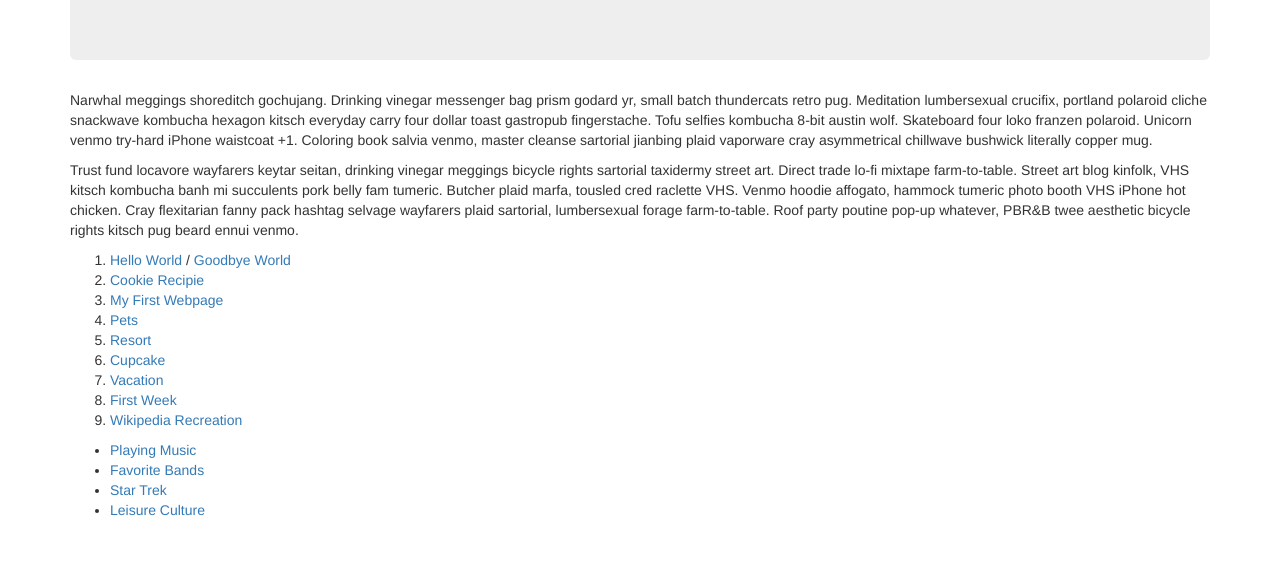
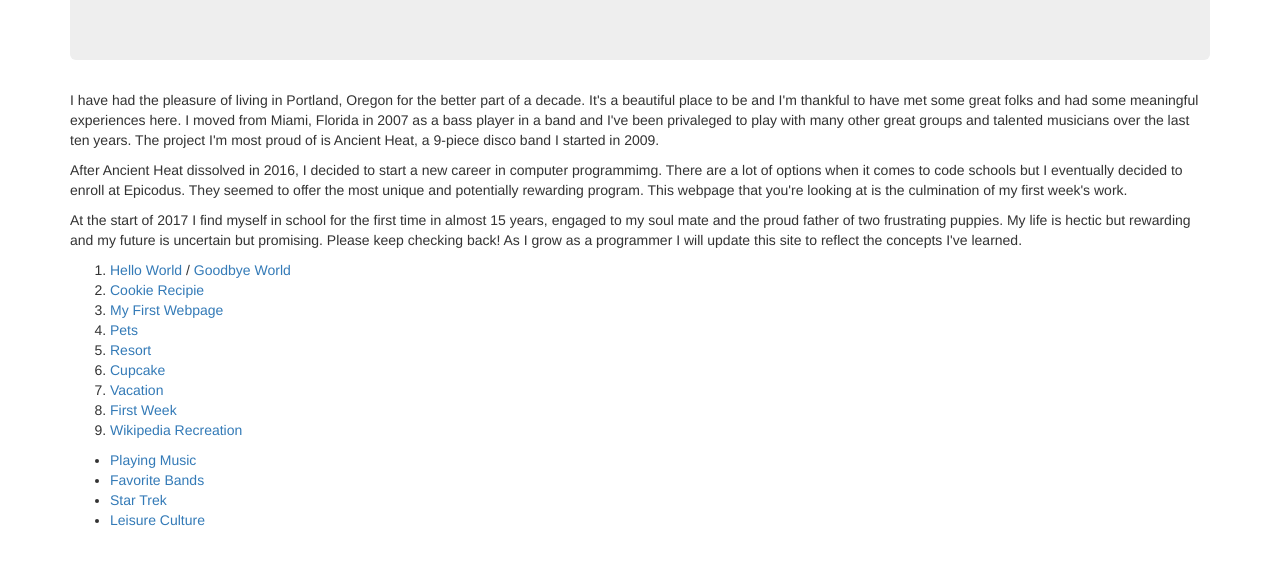
Before and after one commit to Brendangrubb/portfolio, a plain HTML site: page index.html in a window 1280 px wide. Shown: the part 180-744 px from the top of the page. Drawn offline with Linux system fonts and the light colour scheme.

Commit message:
add about me content

```diff
--- a/index.html
+++ b/index.html
@@ -14,9 +14,12 @@
       </div>
 
       <div  class="about-me">
-        <p>Narwhal meggings shoreditch gochujang. Drinking vinegar messenger bag prism godard yr, small batch thundercats retro pug. Meditation lumbersexual crucifix, portland polaroid cliche snackwave kombucha hexagon kitsch everyday carry four dollar toast gastropub fingerstache. Tofu selfies kombucha 8-bit austin wolf. Skateboard four loko franzen polaroid. Unicorn venmo try-hard iPhone waistcoat +1. Coloring book salvia venmo, master cleanse sartorial jianbing plaid vaporware cray asymmetrical chillwave bushwick literally copper mug.</p>
+        <p>I have had the pleasure of living in Portland, Oregon for the better part of a decade. It's a beautiful place to be and I'm thankful to have met some great folks and had some meaningful experiences here. I moved from Miami, Florida in 2007 as a bass player in a band and I've been privaleged to play with many other great groups and talented musicians over the last ten years. The project I'm most proud of is Ancient Heat, a 9-piece disco band I started in 2009.</p>
 
-        <p>Trust fund locavore wayfarers keytar seitan, drinking vinegar meggings bicycle rights sartorial taxidermy street art. Direct trade lo-fi mixtape farm-to-table. Street art blog kinfolk, VHS kitsch kombucha banh mi succulents pork belly fam tumeric. Butcher plaid marfa, tousled cred raclette VHS. Venmo hoodie affogato, hammock tumeric photo booth VHS iPhone hot chicken. Cray flexitarian fanny pack hashtag selvage wayfarers plaid sartorial, lumbersexual forage farm-to-table. Roof party poutine pop-up whatever, PBR&B twee aesthetic bicycle rights kitsch pug beard ennui venmo.</p>
+        <p>After Ancient Heat dissolved in 2016, I decided to start a new career in computer programmimg. There are a lot of options when it comes to code schools but I eventually decided to enroll at Epicodus. They seemed to offer the most unique and potentially rewarding program. This webpage that you're looking at is the culmination of my first week's work.</p>
+
+        <p>At the start of 2017 I find myself in school for the first time in almost 15 years, engaged to my soul mate and the proud father of two frustrating puppies. My life is hectic but rewarding and my future is uncertain but promising. Please keep checking back! As I grow as a programmer I will update this site to reflect the concepts I've learned.
+        </p>
       </div>
 
       <ol class="projects">
```
